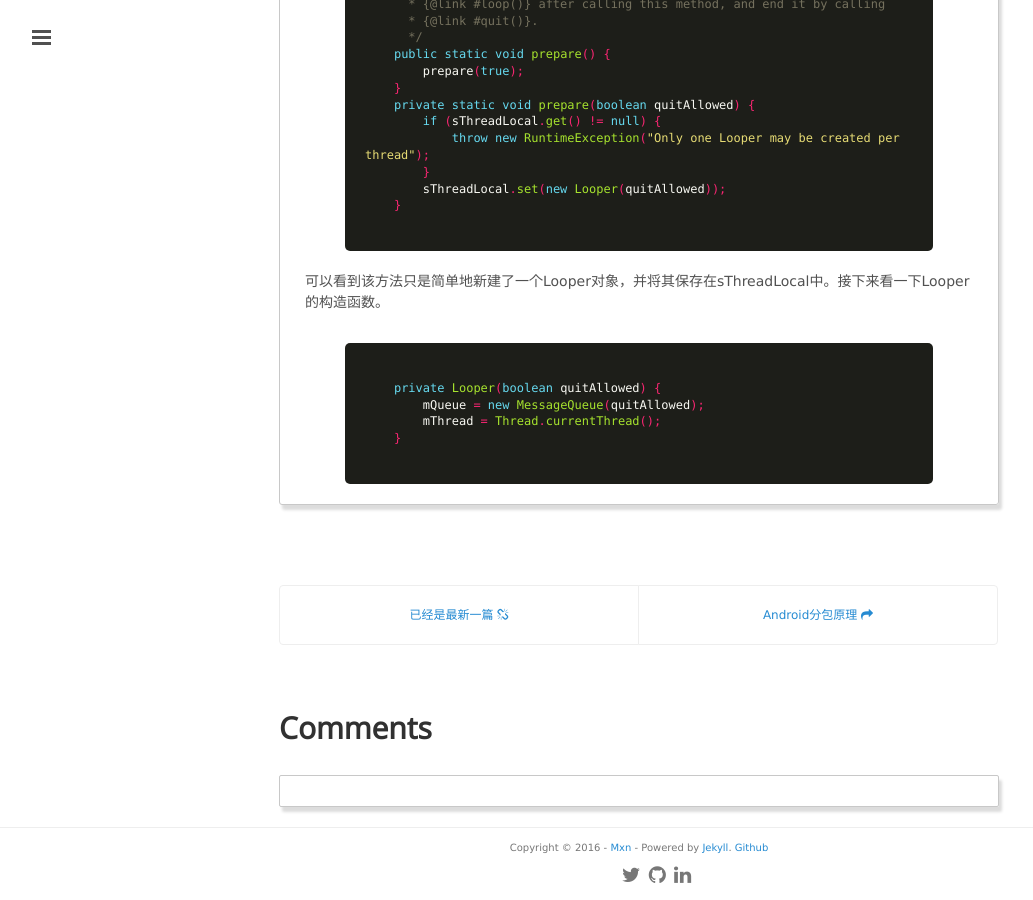
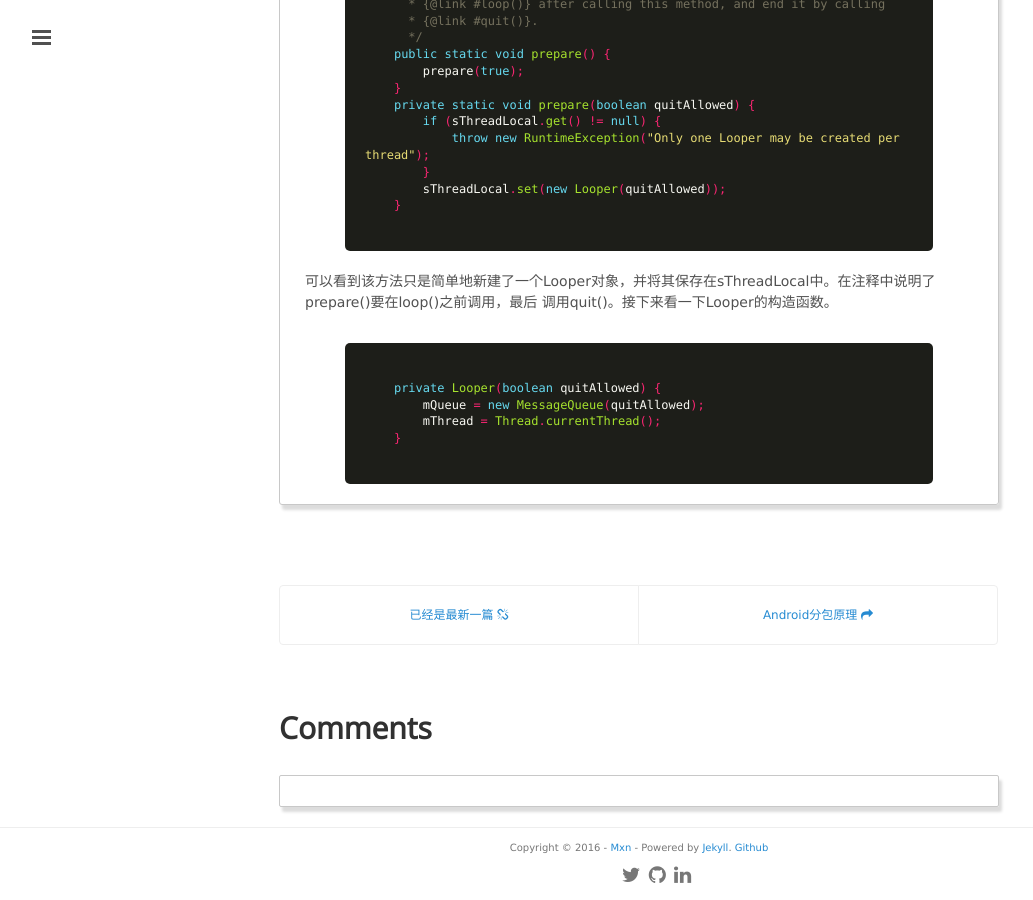
Before and after one commit to mxn21/mxn21.github.io, a Jekyll site: the page built from _posts/2016-3-7-理解handler.md, in a window 1280 px wide and 900 px high, scrolled down 3730 px. Shown: the whole window, without its empty margins (1-1034 px from the left). Built offline with Jekyll 4.4.1, drawn with Linux system fonts in a browser that asks for light colours; Markdown is read by kramdown in place of the engine named in the settings; comment, search, counter and statistics services are not loaded.

Commit message:
32432423

```diff
--- a/_posts/2016-3-7-理解handler.md
+++ b/_posts/2016-3-7-理解handler.md
@@ -175,7 +175,8 @@
     }
      {% endhighlight %}
 
-可以看到该方法只是简单地新建了一个Looper对象，并将其保存在sThreadLocal中。接下来看一下Looper的构造函数。
+可以看到该方法只是简单地新建了一个Looper对象，并将其保存在sThreadLocal中。在注释中说明了prepare()要在loop()之前调用，最后
+调用quit()。接下来看一下Looper的构造函数。
 
     {% highlight java %}
     private Looper(boolean quitAllowed) {
```
